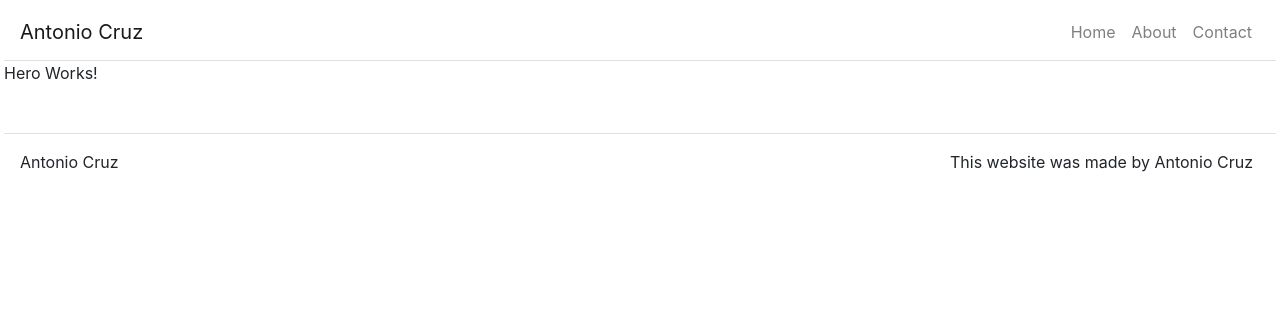
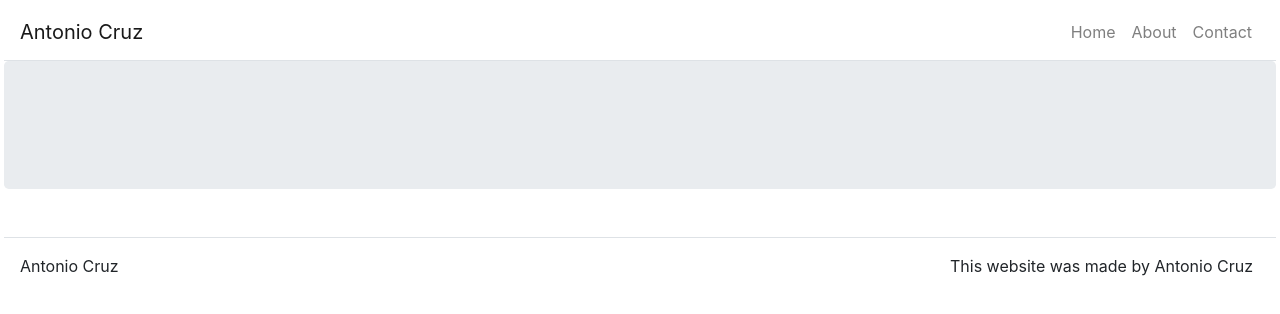
Before and after one commit to TonyBoy56/portfolio_piece, a React (Create React App) app: page / in a window 1280 px wide. Shown: the top 314 px of the page. Built offline with nearby package versions, Linux system fonts and the light colour scheme.

Commit message:
passing props to Hero content.

```diff
--- a/src/components/Hero.js
+++ b/src/components/Hero.js
@@ -1,8 +1,22 @@
 import React from 'react';
+import Jumbotron from 'react-bootstrap/Jumbotron';
+import Container from 'react-bootstrap/Container';
+import Row from 'react-bootstrap/Row';
+import Col from 'react-bootstrap/Col';
 
-function Hero() {
+function Hero(props) {
     return (
-        <p>Hero Works!</p>
+        <Jumbotron>
+            <Container>
+                <Row>
+                    <Col>
+                        { props.title &&  <h1>{props.title}</h1>}
+                        { props.subTitle &&  <h1>{props.subTitle}</h1>}
+                        { props.text &&  <h1>{props.text}</h1>}
+                    </Col>
+                </Row>
+            </Container>
+        </Jumbotron>
     );
 }
 
```
